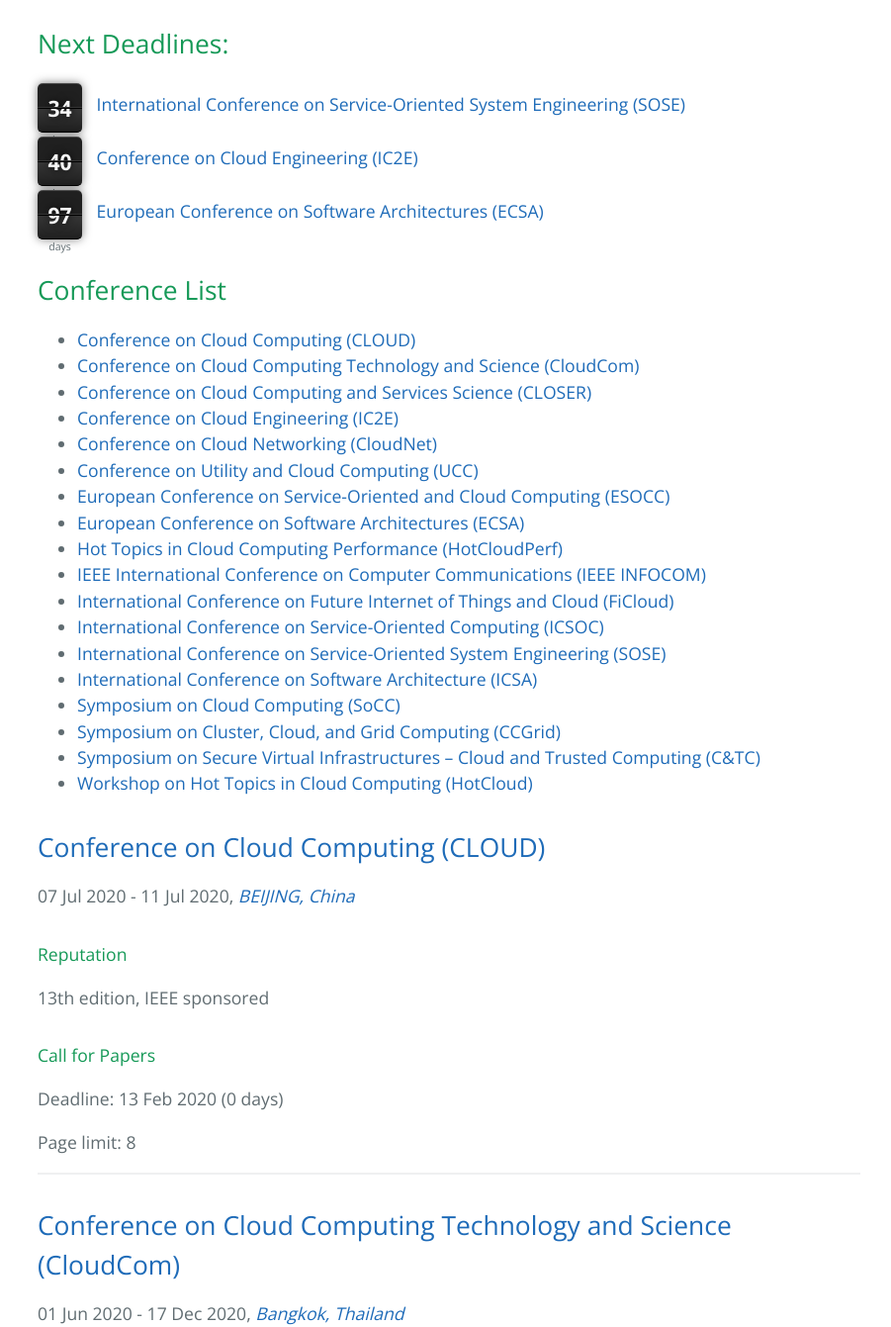
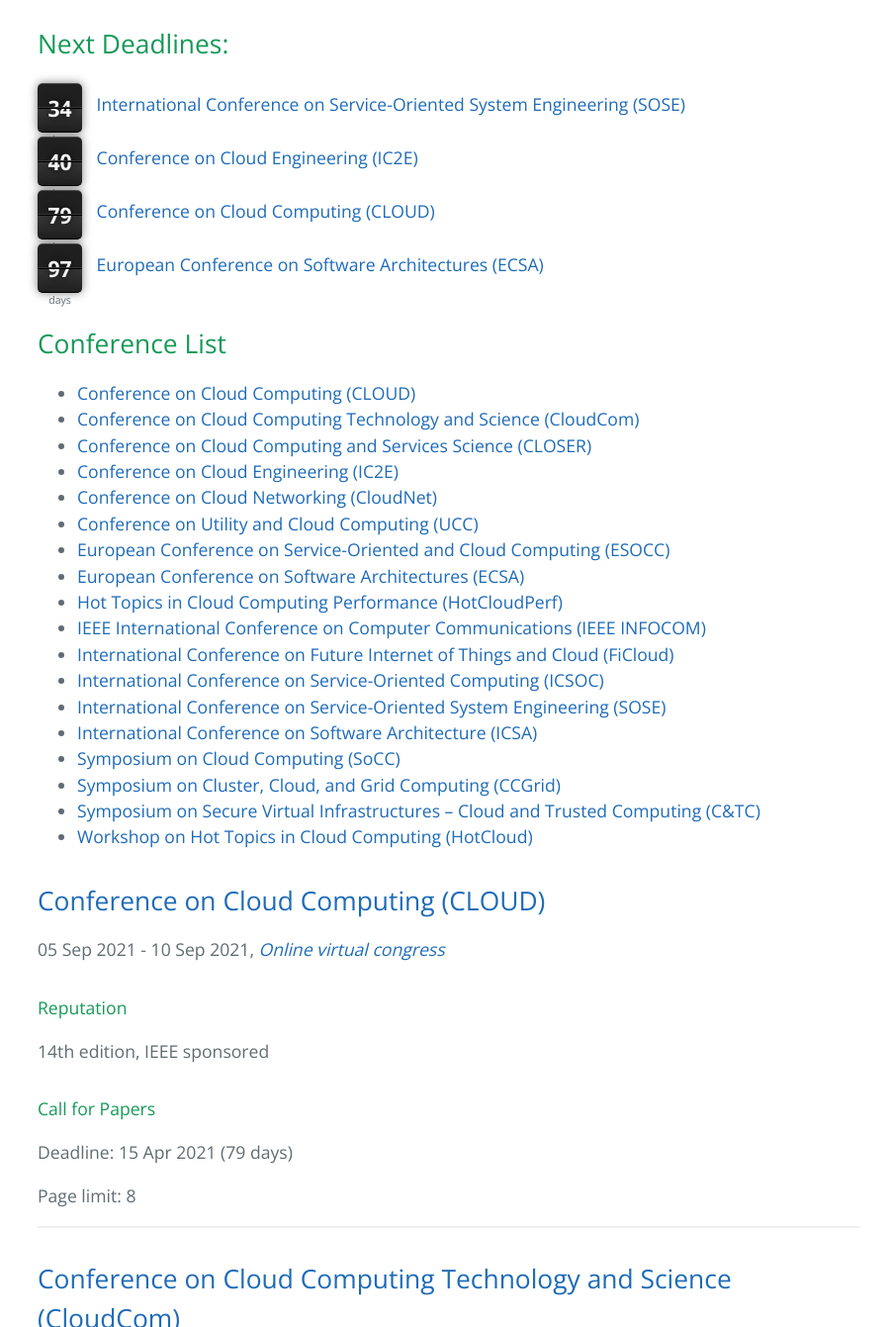
Before and after one commit to stefan-kolb/cloud-conferences, a Jekyll site: the page built from index.html, in a window 1280 px wide and 1400 px high, scrolled down 265 px, cut to the strip 59-1400 px from the top of the window. Shown: the whole strip at 99% size, without its empty margins (186-1087 px from the left). Built offline with Jekyll 4.4.1, drawn with Linux system fonts in a browser that asks for light colours; nearby versions of some CDN libraries.

Commit message:
updated cloud

```diff
--- a/_data/conferences.yml
+++ b/_data/conferences.yml
@@ -1,12 +1,12 @@
 - name: Conference on Cloud Computing
   abbrv: CLOUD
-  url: http://conferences.computer.org/cloud/2019/
-  edition: 13
+  url: https://conferences.computer.org/cloud/2021/
+  edition: 14
   organization: IEEE
-  deadline: "2020-02-13"
-  date_from: "2020-07-07"
-  date_to: "2020-07-11"
-  location: "BEIJING, China"
+  deadline: "2021-04-15"
+  date_from: "2021-09-05"
+  date_to: "2021-09-10"
+  location: "Online virtual congress"
   acceptance:
     - 2015: 15
     - 2014: 19
```
